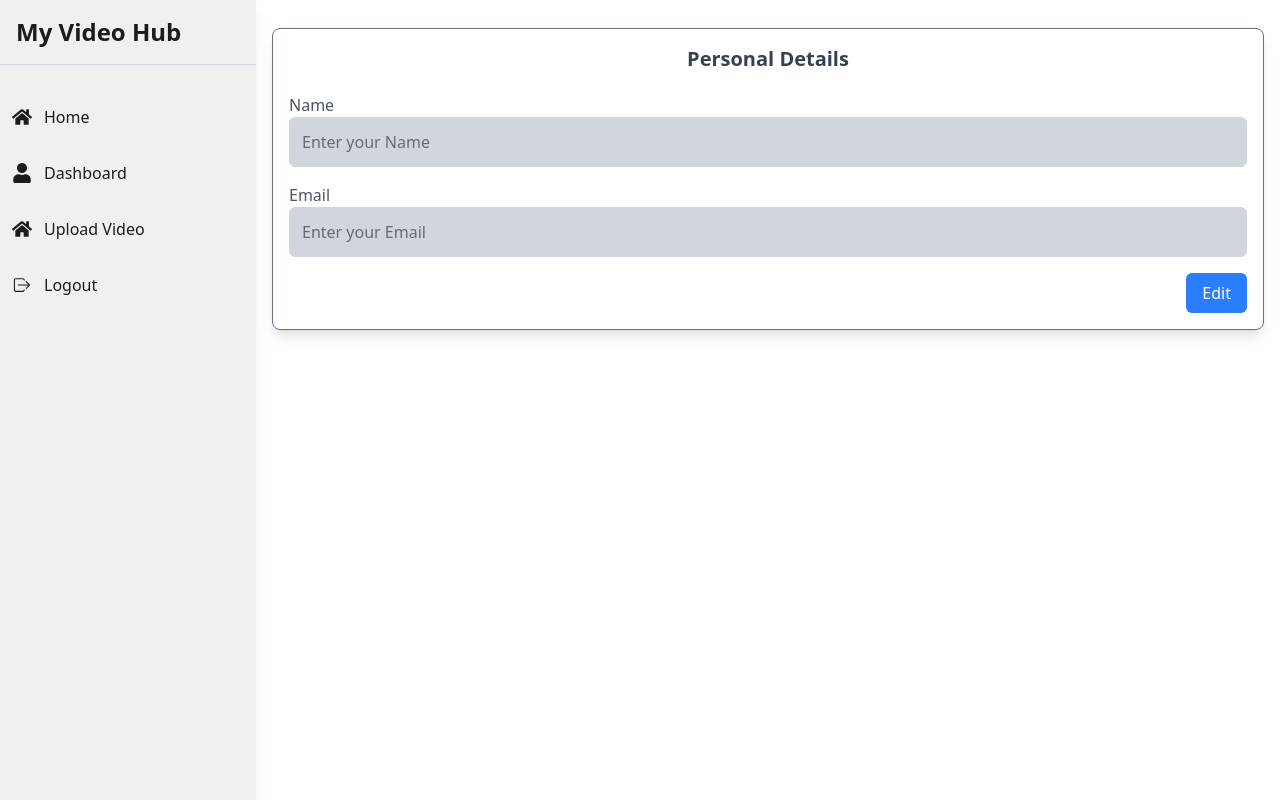
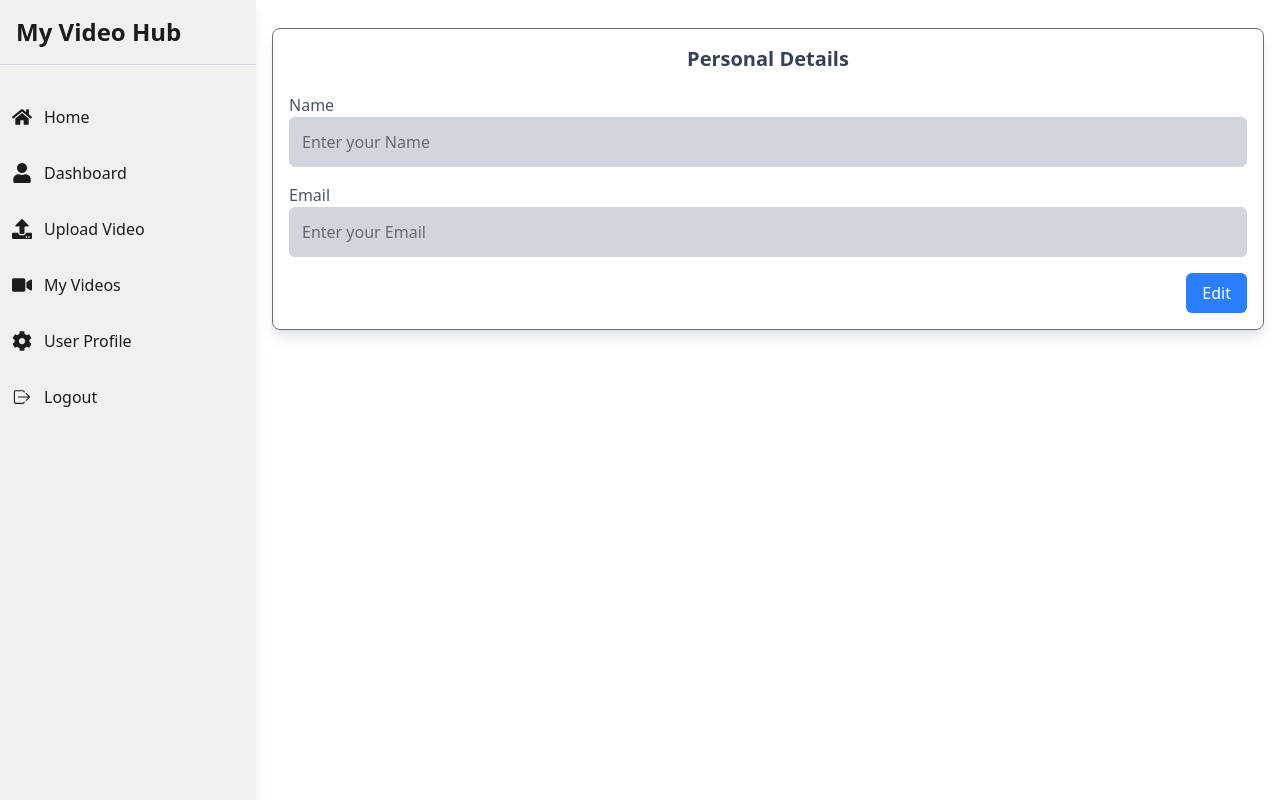
Before and after one commit to EddieO23/myVideoHub, a React (Vite) app in the folder frontend/: page /user/profile in a window 1280 px wide. Built offline with nearby package versions, Linux system fonts and the light colour scheme; no server answers; sample sign-in values are in the browser's storage.

Commit message:
Finished Sidebar functionality and Authentication && Autherization

```diff
--- a/frontend/src/components/SideBar.jsx
+++ b/frontend/src/components/SideBar.jsx
@@ -1,10 +1,9 @@
 import React, { useEffect, useState } from 'react';
 import { useDispatch } from 'react-redux';
 import { NavLink, useNavigate } from 'react-router-dom';
-import { FaBars, FaHome, FaTimes, FaUser } from 'react-icons/fa';
+import { FaBars, FaHome, FaTimes, FaUser, FaUpload, FaVideo, FaCog } from 'react-icons/fa';
 import { IoIosLogOut } from 'react-icons/io';
 import { fetchUserDetails, logOutUser } from '../reducers/auth/authReducer';
-
 const SideBar = () => {
   const [isOpen, setIsOpen] = useState(false);
 
@@ -56,12 +55,32 @@ const SideBar = () => {
                 to={'/user/upload-video'}
                 className='flex items-center p-3 hover:bg-bg-two hover:text-gray-900 rounded-md'
               >
-                <FaHome size={20} className='mr-3' />
+                <FaUpload size={20} className='mr-3' />
                 <span>Upload Video</span>
               </NavLink>
             </li>
             <li>
-              <div onClick={() => dispatch(logOutUser())} className='flex items-center p-3 hover:bg-bg-two hover:text-gray-900 rounded-md cursor-pointer'>
+              <NavLink
+                onClick={toggleSidebar}
+                to={'/user/upload-video'}
+                className='flex items-center p-3 hover:bg-bg-two hover:text-gray-900 rounded-md'
+              >
+                <FaVideo size={20} className='mr-3' />
+                <span>My Videos</span>
+              </NavLink>
+            </li>
+            <li>
+              <NavLink
+                onClick={toggleSidebar}
+                to={'/user/upload-video'}
+                className='flex items-center p-3 hover:bg-bg-two hover:text-gray-900 rounded-md'
+              >
+                <FaCog size={20} className='mr-3' />
+                <span>User Profile</span>
+              </NavLink>
+            </li>
+            <li>
+              <div onClick={() => dispatch(logOutUser(navigate))} className='flex items-center p-3 hover:bg-bg-two hover:text-gray-900 rounded-md cursor-pointer'>
                 <IoIosLogOut size={20} className='mr-3' />
                 <span>Logout</span>
               </div>
--- a/frontend/src/reducers/auth/authReducer.js
+++ b/frontend/src/reducers/auth/authReducer.js
@@ -89,10 +89,12 @@ const authSlice = createSlice({
   name: 'auth',
   initialState,
   reducers: {
-     logOutUser: (state) => {
+     logOutUser: (state, action) => {
+      const navigate = action.payload
       localStorage.removeItem("token");
       state.loggedInUser = null;
       toast.info("We will miss you");
+      navigate('/sign-in')
     }
   },
   extraReducers: (builder) => {
@@ -120,6 +122,6 @@ const authSlice = createSlice({
 });
 
 export const authReducer = authSlice.reducer;
+export const {logOutUser} = authSlice.actions
 export const selectLoggedInUser = (state) => state.auth.loggedInUser;
 export const selectLoading = (state) => state.auth.loading;
-export const {logOutUser} = authSlice.actions
```
